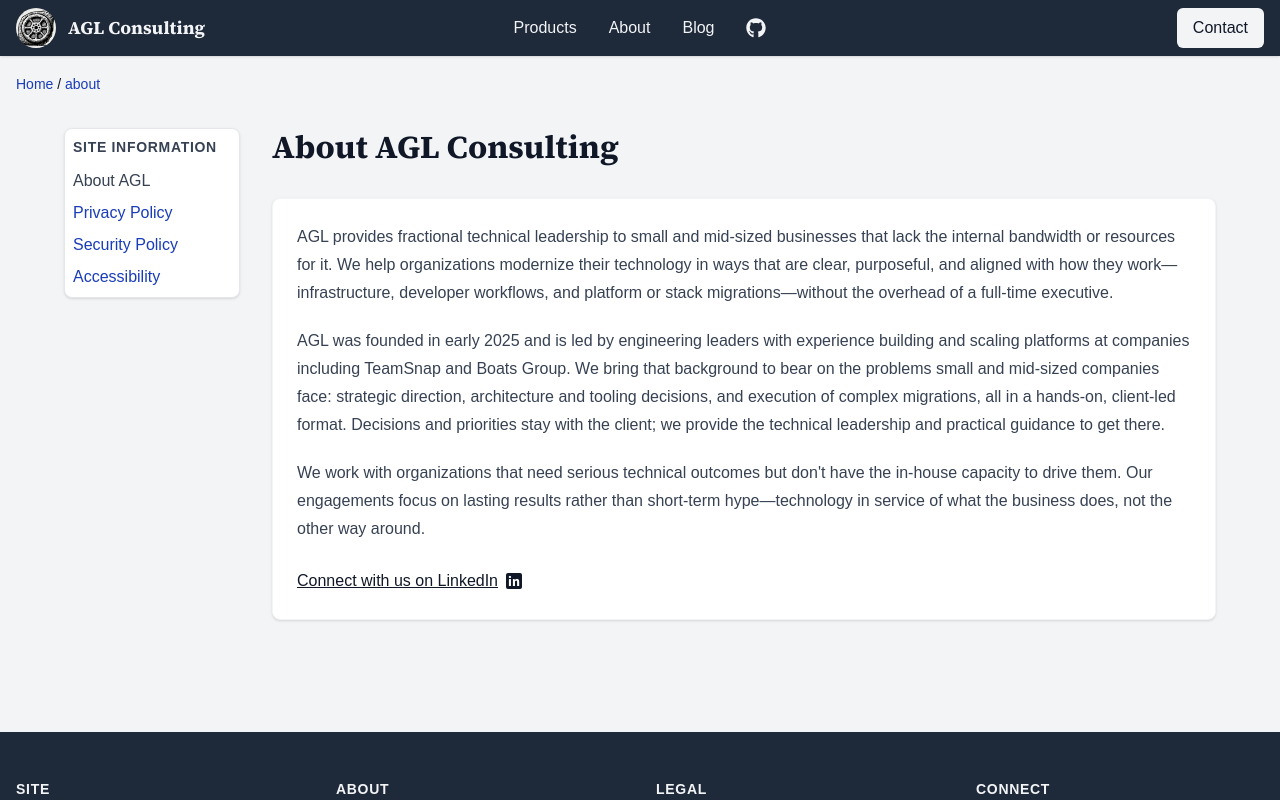
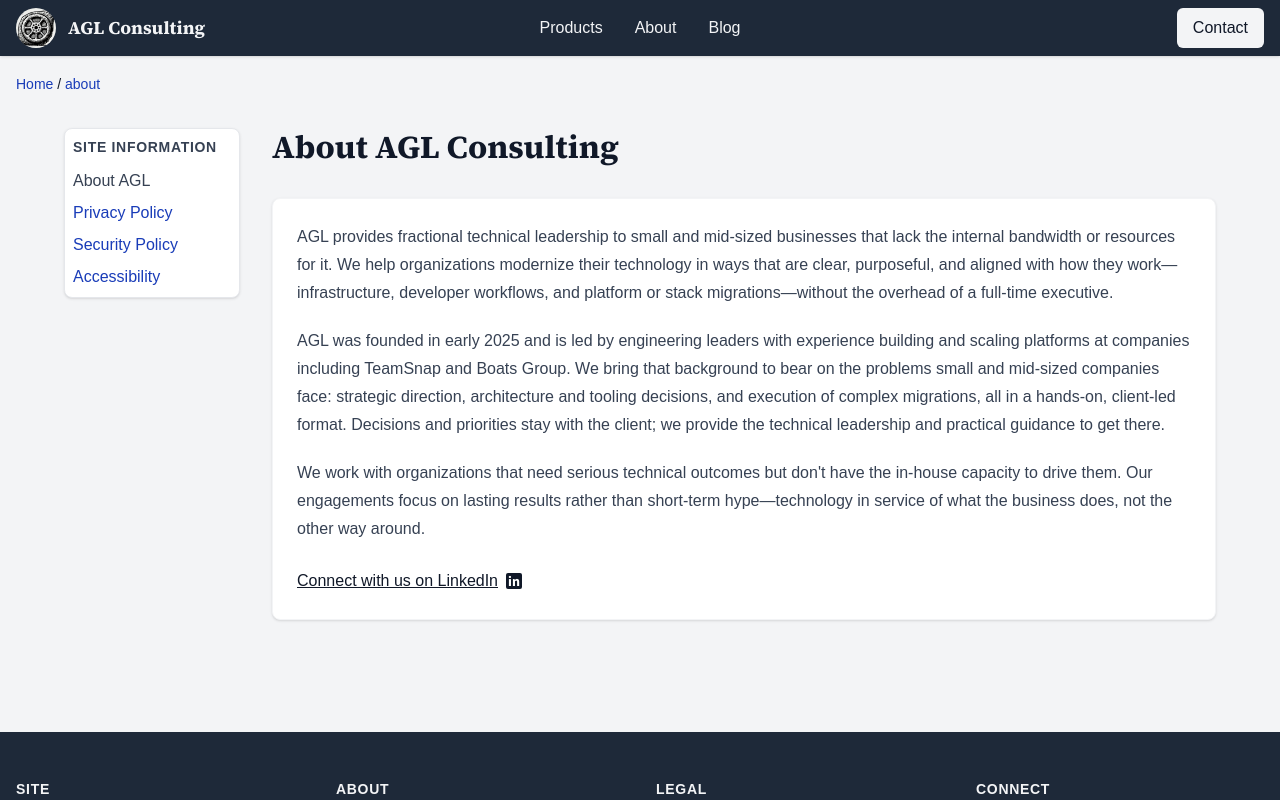
Before and after one commit to AGLFlorida/aglflorida.github.io, a Next.js app: page /about in a window 1280 px wide. Shown: the top 800 px of the page. Built offline with nearby package versions, Linux system fonts and the light colour scheme; no server answers.

Commit message:
fix: remove dupe gh link from header.

```diff
--- a/src/app/layout.tsx
+++ b/src/app/layout.tsx
@@ -110,15 +110,6 @@
               <Link href="/blog/page/1" className="text-gray-100 hover:text-gray-300 transition">
                 Blog
               </Link>
-              <a
-                href="https://github.com/AGLFlorida/aglflorida.github.io"
-                target="_blank"
-                rel="noopener noreferrer"
-                className="text-gray-100 hover:text-gray-300 transition"
-                aria-label="GitHub repository"
-              >
-                <IconGithub className="h-5 w-5" aria-hidden />
-              </a>
             </nav>
 
             <div className="col-start-3 flex items-center space-x-4 justify-self-end">
```
